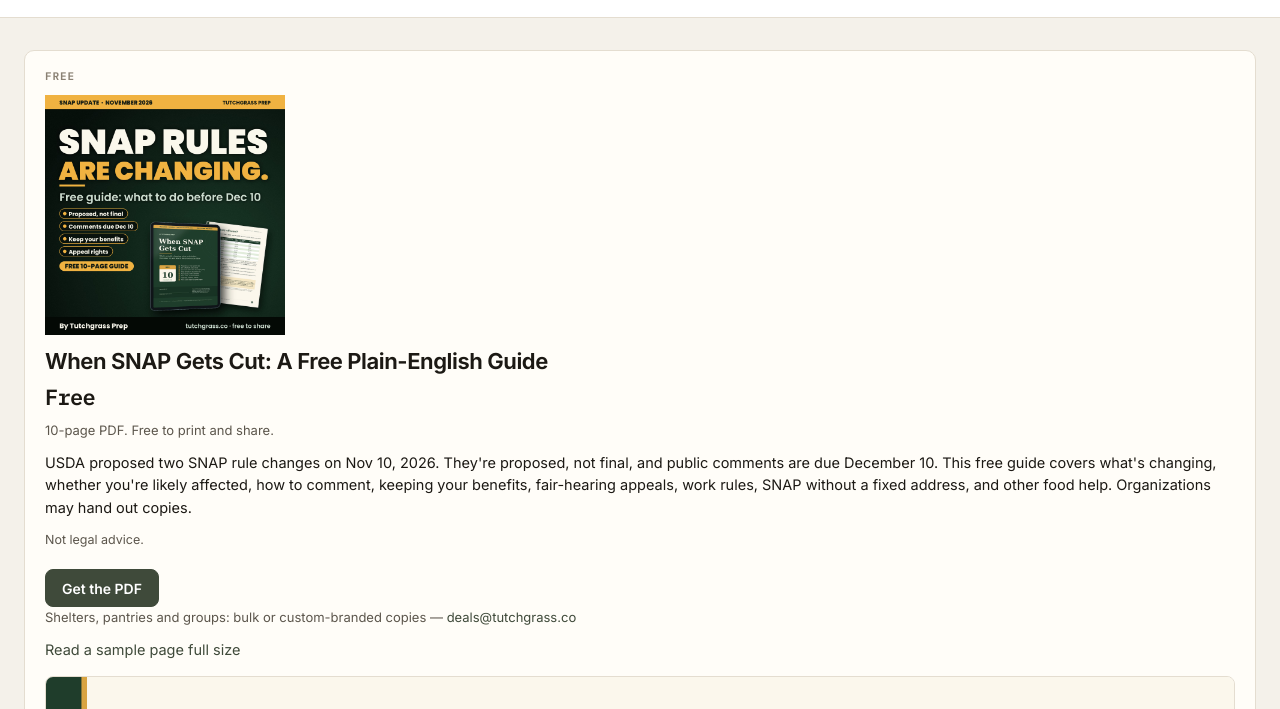
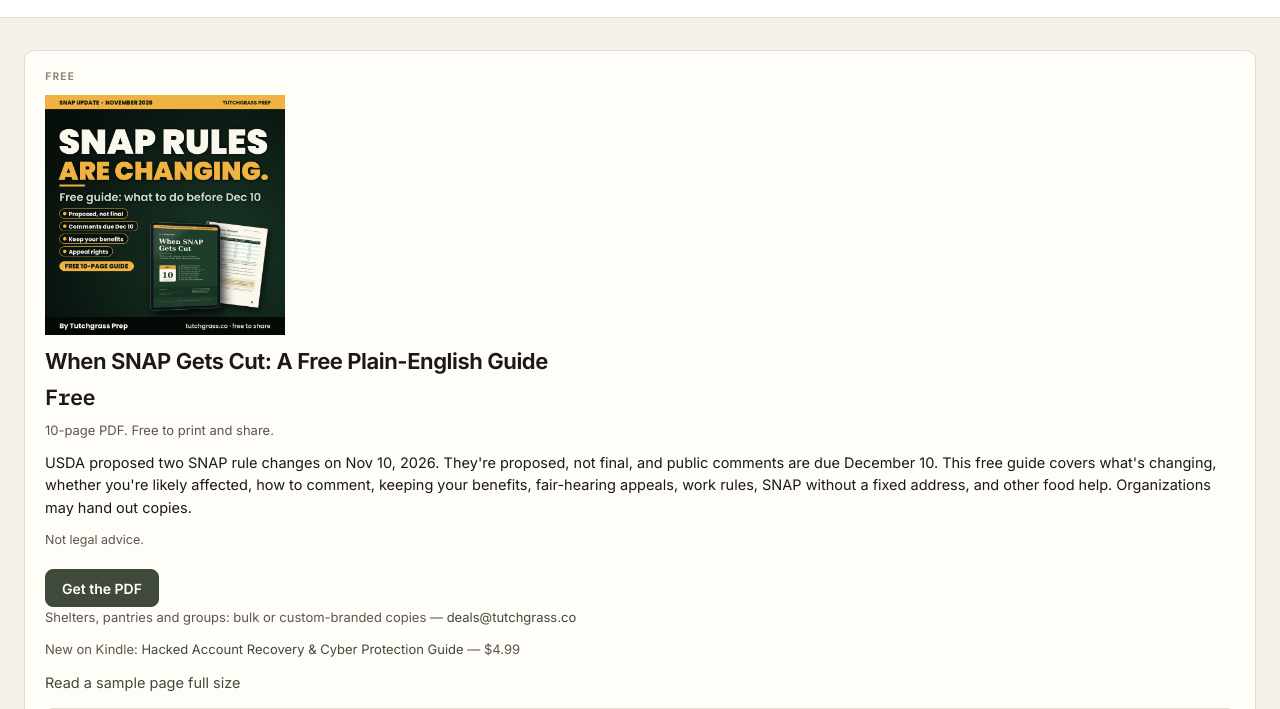
Before and after one commit to Phunkstein/tutchgrass-terminal, a plain HTML site: page public/terminal/index.html in a window 1280 px wide. Shown: the part 91-800 px from the top of the page. Drawn offline with Linux system fonts and the light colour scheme.

Commit message:
Add Kindle guide promo to the terminal page (#31)
Place a short note under each free guide's bulk-order line and a matching link in the footer.

Co-authored-by: Cursor Agent <cursoragent@cursor.com>
Co-authored-by: Phunkstein <Phunkstein@users.noreply.github.com>

```diff
--- a/public/terminal/index.html
+++ b/public/terminal/index.html
@@ -58,6 +58,7 @@ twq('config','rikjy');
 <a class="btn" href="https://arkitekture3.gumroad.com/l/snap?wanted=true" target="_blank" rel="noopener noreferrer">Get the PDF</a>
 </div>
 <p class="fp-subnote">Shelters, pantries and groups: bulk or custom-branded copies — <a href="mailto:deals@tutchgrass.co?subject=Bulk%20or%20custom-branded%20guides">deals@tutchgrass.co</a></p>
+<p class="fp-subnote">New on Kindle: <a href="https://www.amazon.com/dp/B0HSLVY6FZ" target="_blank" rel="noopener">Hacked Account Recovery &amp; Cyber Protection Guide</a> — $4.99</p>
 <p class="fp-fullsize"><a href="/terminal/assets/when-snap-gets-cut-sample.png" target="_blank" rel="noopener noreferrer">Read a sample page full size</a></p>
 <a class="fp-sample-link" href="/terminal/assets/when-snap-gets-cut-sample.png" target="_blank" rel="noopener noreferrer">
 <img src="/terminal/assets/when-snap-gets-cut-sample.png" width="1275" height="1650" alt="Sample page from When SNAP Gets Cut: Appeal, your right to a fair hearing">
@@ -111,6 +112,7 @@ twq('config','rikjy');
 <p class="fp-morelink"><a href="#72-hour">Full listing for this checklist</a></p>
 <p class="fp-subnote">Free checklist subscribers hear first when new guides drop.</p>
 <p class="fp-subnote">Shelters, pantries and groups: bulk or custom-branded copies — <a href="mailto:deals@tutchgrass.co?subject=Bulk%20or%20custom-branded%20guides">deals@tutchgrass.co</a></p>
+<p class="fp-subnote">New on Kindle: <a href="https://www.amazon.com/dp/B0HSLVY6FZ" target="_blank" rel="noopener">Hacked Account Recovery &amp; Cyber Protection Guide</a> — $4.99</p>
 </aside>
 </div>
 <section class="fp-copy" aria-label="About this guide">
@@ -214,6 +216,7 @@ twq('config','rikjy');
 </div>
 <p class="fp-subnote">Free checklist subscribers hear first when new guides drop.</p>
 <p class="fp-subnote">Shelters, pantries and groups: bulk or custom-branded copies — <a href="mailto:deals@tutchgrass.co?subject=Bulk%20or%20custom-branded%20guides">deals@tutchgrass.co</a></p>
+<p class="fp-subnote">New on Kindle: <a href="https://www.amazon.com/dp/B0HSLVY6FZ" target="_blank" rel="noopener">Hacked Account Recovery &amp; Cyber Protection Guide</a> — $4.99</p>
 </section>
 </div>
 <section class="card fp-secondary" id="facing-homelessness-guide" aria-labelledby="homeless-title">
@@ -230,6 +233,7 @@ twq('config','rikjy');
 <a class="btn" href="https://arkitekture3.gumroad.com/l/rbpkuj?wanted=true" target="_blank" rel="noopener noreferrer">Get the PDF</a>
 </div>
 <p class="fp-subnote">Shelters, pantries and groups: bulk or custom-branded copies — <a href="mailto:deals@tutchgrass.co?subject=Bulk%20or%20custom-branded%20guides">deals@tutchgrass.co</a></p>
+<p class="fp-subnote">New on Kindle: <a href="https://www.amazon.com/dp/B0HSLVY6FZ" target="_blank" rel="noopener">Hacked Account Recovery &amp; Cyber Protection Guide</a> — $4.99</p>
 </section>
 <section class="card fp-faq" id="faq" aria-label="FAQ">
 <p class="fp-kicker">FAQ</p>
@@ -246,7 +250,7 @@ twq('config','rikjy');
 </section>
 <p class="fp-note">General household preparedness education, not medical, electrical, or legal advice. Always follow local emergency alerts and official instructions.</p>
 </main>
-<footer class="foot"><div class="wrap"><b>Tutchgrass Prep — The Grid-Down Survival Guide</b><br><span>© 2026 Tutchgrass LLC</span> · <a href="mailto:deals@tutchgrass.co?subject=Bulk%20or%20custom-branded%20guides">Contact / Bulk orders</a></div></footer>
+<footer class="foot"><div class="wrap"><b>Tutchgrass Prep — The Grid-Down Survival Guide</b><br><span>© 2026 Tutchgrass LLC</span> · <a href="mailto:deals@tutchgrass.co?subject=Bulk%20or%20custom-branded%20guides">Contact / Bulk orders</a> · <a href="https://www.amazon.com/dp/B0HSLVY6FZ" target="_blank" rel="noopener">Hacked Account Recovery &amp; Cyber Protection Guide</a></div></footer>
 <script>
 (function(){
   function showChecklist(){
```
